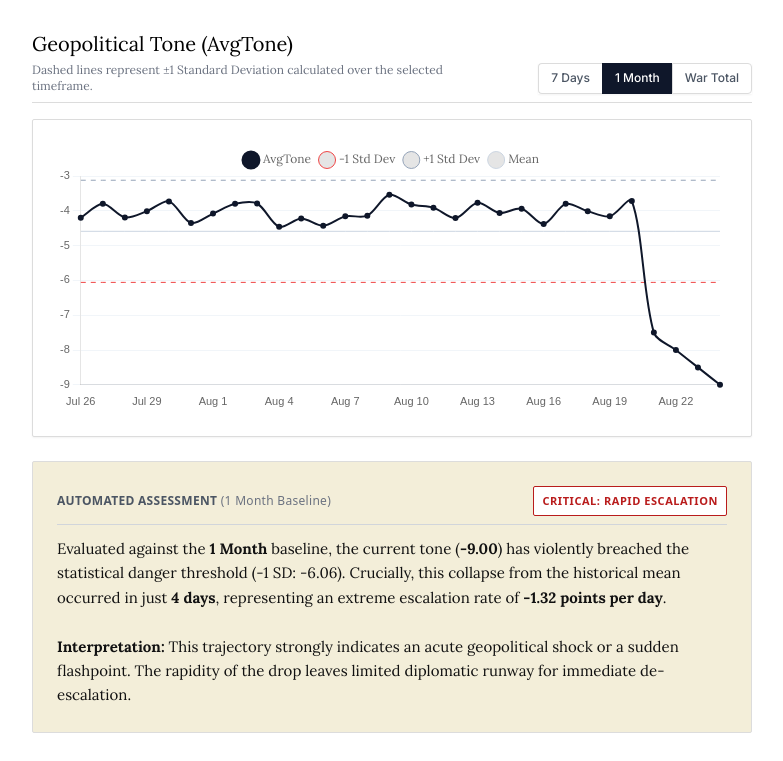
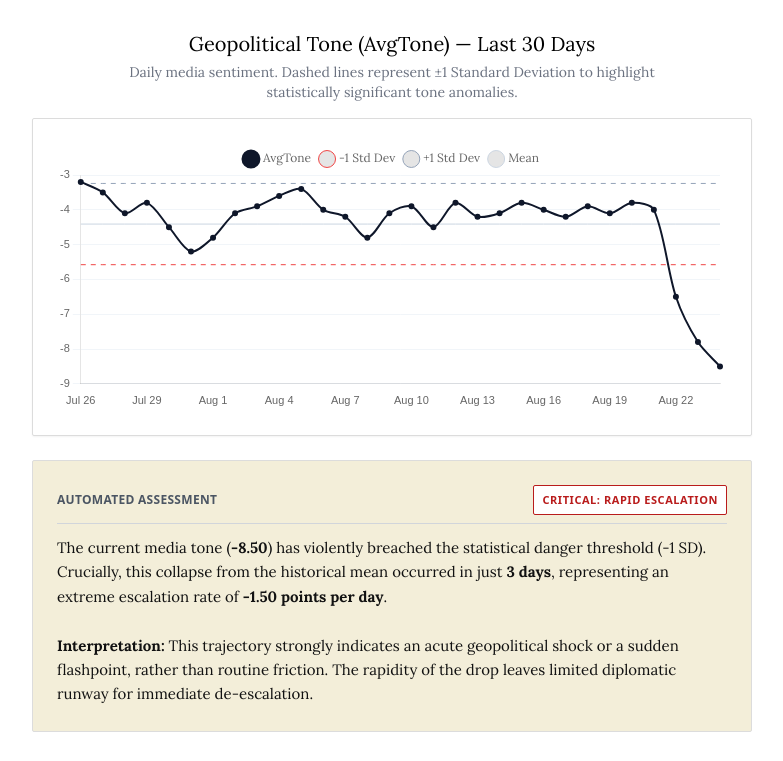
Before and after one commit to rubengf05/Geopol-tica, a website: page public/index.html in a window 1280 px wide. Shown: the part 103-864 px from the top of the page, without its empty margins (248-1031 px from the left). Drawn offline with nearby package versions, Linux system fonts and the light colour scheme.

Commit message:
Refactor index.html for improved structure and styles
Refactor HTML structure and update styles for better readability. Remove unused CSS classes and improve button styling.

```diff
--- a/public/index.html
+++ b/public/index.html
@@ -7,10 +7,10 @@
 <script src="https://cdn.tailwindcss.com"></script>
 <!-- Chart.js -->
 <script src="https://cdn.jsdelivr.net/npm/chart.js"></script>
-<!-- Google Fonts: Lora (Serif) & Inter (Sans) -->
+<!-- Google Fonts: Lora (Serif) -->
 <link rel="preconnect" href="https://fonts.googleapis.com">
 <link rel="preconnect" href="https://fonts.gstatic.com" crossorigin>
-<link href="https://fonts.googleapis.com/css2?family=Lora:ital,wght@0,400;0,500;0,600;0,700;1,400&family=Inter:wght@400;500;600&display=swap" rel="stylesheet">
+<link href="https://fonts.googleapis.com/css2?family=Lora:ital,wght@0,400;0,500;0,600;0,700;1,400&display=swap" rel="stylesheet">
 <style>
   /* Financial Times / Newspaper Aesthetic */
   body {
@@ -20,10 +20,9 @@
   }
 
   h1, h2, h3 { font-weight: 600; color: #000000; }
-  .font-sans { font-family: 'Inter', sans-serif; }
 
   .border-ft { border-color: #dcdcdc; }
-  .bg-ft-box { background-color: #f3eed9; }
+  .bg-ft-box { background-color: #f3eed9; } /* Classic FT paper tint */
 
   .news-card {
     border-bottom: 1px solid #dcdcdc;
@@ -36,23 +35,7 @@
   @keyframes pulse { 0%, 100% {opacity: 1;} 50% {opacity: 0.35;} }
   .status-ok { color: #059669; }
 
-  /* Time Toggle Buttons */
-  .time-btn {
-    font-family: 'Inter', sans-serif;
-    font-size: 0.75rem;
-    font-weight: 500;
-    padding: 0.35rem 0.75rem;
-    border: 1px solid #dcdcdc;
-    background: #fff;
-    color: #4b5563;
-    cursor: pointer;
-    transition: all 0.15s ease;
-  }
-  .time-btn:hover { background: #f3f4f6; }
-  .time-btn.active { background: #0f172a; color: #fff; border-color: #0f172a; }
-  .time-btn:first-child { border-top-left-radius: 4px; border-bottom-left-radius: 4px; }
-  .time-btn:last-child { border-top-right-radius: 4px; border-bottom-right-radius: 4px; }
-  .time-btn:not(:last-child) { border-right: none; }
+  button { font-family: -apple-system, BlinkMacSystemFont, 'Segoe UI', Roboto, sans-serif; }
 </style>
 </head>
 <body class="min-h-screen">
@@ -70,7 +53,7 @@
           <span class="w-2 h-2 rounded-full bg-current pulse-dot status-ok"></span>
           <span>Live</span>
         </span>
-        <button id="refreshBtn" class="px-3 py-1.5 rounded-sm border border-ft bg-white hover:bg-gray-50 transition time-btn" style="border-radius:4px;">
+        <button id="refreshBtn" class="px-3 py-1.5 rounded-sm border border-ft bg-white hover:bg-gray-50 transition">
           Refresh Data
         </button>
       </div>
@@ -83,33 +66,22 @@
 
   <!-- CHART SECTION -->
   <section class="flex flex-col items-center">
-
-    <!-- Title & Controls -->
-    <div class="w-full mb-4 flex flex-col sm:flex-row justify-between items-end gap-4 border-b border-ft pb-2">
-      <div>
-        <h2 class="text-xl mb-1">Geopolitical Tone (AvgTone)</h2>
-        <p class="text-xs text-gray-500 max-w-md">
-          Dashed lines represent ±1 Standard Deviation calculated over the selected timeframe.
-        </p>
-      </div>
-
-      <!-- Time Range Selector -->
-      <div class="flex shadow-sm" id="timeControls">
-        <button class="time-btn" data-days="7">7 Days</button>
-        <button class="time-btn active" data-days="30">1 Month</button>
-        <button class="time-btn" data-days="all">War Total</button>
-      </div>
+    <div class="w-full mb-4 text-center">
+      <h2 class="text-xl mb-1">Geopolitical Tone (AvgTone) — Last 30 Days</h2>
+      <p class="text-sm text-gray-500 max-w-xl mx-auto">
+        Daily media sentiment. Dashed lines represent ±1 Standard Deviation to highlight statistically significant tone anomalies.
+      </p>
     </div>
 
     <!-- Chart Container -->
-    <div class="w-full bg-white border border-ft p-4 sm:p-6 rounded-sm shadow-sm mb-6">
+    <div class="w-full bg-white border border-ft p-6 rounded-sm shadow-sm mb-6">
       <canvas id="iranChart" height="120"></canvas>
     </div>
 
-    <!-- Quantitative Analysis Box -->
+    <!-- Quantitative Analysis Box (Fully Automated) -->
     <div class="w-full bg-ft-box border border-ft p-6 rounded-sm text-sm">
       <div class="flex flex-col sm:flex-row sm:items-center justify-between mb-3 gap-2 border-b border-gray-300 pb-2">
-        <h3 class="font-bold uppercase tracking-wide text-xs font-sans text-gray-600">Automated Assessment <span id="assessmentPeriod" class="normal-case font-normal text-gray-500">(1 Month Baseline)</span></h3>
+        <h3 class="font-bold uppercase tracking-wide text-xs font-sans text-gray-600">Automated Assessment</h3>
         <span id="statusBadge" class="font-bold font-sans text-[11px] px-2 py-1 rounded-sm border bg-white tracking-wider">
           <!-- JS will inject badge here -->
         </span>
@@ -138,40 +110,23 @@
 </main>
 
 <script>
-  let chartInstance = null;
-  let fullHistoricalData = [];
+  // ==========================================
+  // 1. DATA
+  // ==========================================
 
-  // ==========================================
-  // 1. DATA GENERATION (MOCKING payload.iranExtended14d)
-  // ==========================================
-  // En tu app real, reemplazarás esto por: fullHistoricalData = payload.iranExtended14d;
+  const labels = Array.from({length: 30}, (_, i) => {
+    const d = new Date();
+    d.setDate(d.getDate() - (29 - i));
+    return d.toLocaleDateString('en-US', { month: 'short', day: 'numeric' });
+  });
 
-  function generateMockData() {
-    const data = [];
-    const today = new Date();
-    const totalDays = 205; // ~ Desde Feb 2026 hasta Agosto 2026
-
-    for (let i = totalDays; i >= 0; i--) {
-      const d = new Date(today);
-      d.setDate(d.getDate() - i);
-      const dateStr = d.toLocaleDateString('en-US', { month: 'short', day: 'numeric' });
-
-      let tone;
-      if (i <= 3) {
-        // Los últimos 3 días caen drásticamente (Crisis actual)
-        tone = -7.5 - (3 - i) * 0.5; // -7.5, -8.0, -8.5
-      } else if (i > 3 && i <= 30) {
-        // El último mes era tenso pero estable (-3.5 a -4.5)
-        tone = -4.0 + (Math.random() * 1 - 0.5);
-      } else {
-        // Histórico de la guerra fluctuante, medias de -2.5 a -3.5
-        tone = -3.0 + (Math.sin(i / 10) * 1.5) + (Math.random() * 0.5);
-      }
-
-      data.push({ date: dateStr, tone: parseFloat(tone.toFixed(2)) });
-    }
-    return data;
-  }
+  // MOCK DATA: Notice how the last 3 days drop heavily to trigger the "CRITICAL" state.
+  // Change the last 3 values to -4.0 to see the assessment change to "STABLE".
+  const iranTimelineData = [
+    -3.2, -3.5, -4.1, -3.8, -4.5, -5.2, -4.8, -4.1, -3.9, -3.6,
+    -3.4, -4.0, -4.2, -4.8, -4.1, -3.9, -4.5, -3.8, -4.2, -4.1,
+    -3.8, -4.0, -4.2, -3.9, -4.1, -3.8, -4.0, -6.5, -7.8, -8.5
+  ];
 
   const iranNewsData = [
     { title: "Regional Tensions Escalate Following Border Incident", source: "Global News Wire", url: "#", date: "2 hours ago" },
@@ -182,10 +137,11 @@
   // ==========================================
   // 2. MATH: CALCULATE MEAN & STANDARD DEVIATION
   // ==========================================
-  function calculateStats(dataArray) {
-    const n = dataArray.length;
-    const mean = dataArray.reduce((acc, val) => acc + val, 0) / n;
-    const variance = dataArray.reduce((acc, val) => acc + Math.pow(val - mean, 2), 0) / n;
+
+  function calculateStats(data) {
+    const n = data.length;
+    const mean = data.reduce((a, b) => a + b, 0) / n;
+    const variance = data.reduce((a, b) => a + Math.pow(b - mean, 2), 0) / n;
     const stdDev = Math.sqrt(variance);
     return { mean, stdDev };
   }
@@ -193,134 +149,119 @@
   // ==========================================
   // 3. DYNAMIC INTERPRETATION ENGINE
   // ==========================================
-  function analyzeCurrentSituation(tones, mean, stdDev, periodLabel) {
-    const currentTone = tones[tones.length - 1];
+
+  function analyzeCurrentSituation(data, mean, stdDev) {
+    const currentTone = data[data.length - 1];
     const lowerThreshold = mean - stdDev;
     const upperThreshold = mean + stdDev;
 
     let daysToDrop = 0;
-    let velocity = 0;
+    let velocity = 0; // Derivative: Points per day
 
+    // Calculate how many days since the tone was last at/above the mean
     if (currentTone < mean) {
-      for (let i = tones.length - 2; i >= 0; i--) {
-        if (tones[i] >= mean) {
-          daysToDrop = (tones.length - 1) - i;
-          velocity = Math.abs((tones[i] - currentTone) / daysToDrop);
+      for (let i = data.length - 2; i >= 0; i--) {
+        if (data[i] >= mean) {
+          daysToDrop = (data.length - 1) - i;
+          velocity = Math.abs((data[i] - currentTone) / daysToDrop);
           break;
         }
       }
     }
 
-    let statusLabel, badgeColorClass, assessmentText;
+    // Determine the state dynamically based on thresholds and velocity
+    let statusLabel = "";
+    let badgeColorClass = "";
+    let assessmentText = "";
 
     if (currentTone <= lowerThreshold) {
       if (daysToDrop > 0 && daysToDrop <= 5) {
+        // STATE: RAPID ESCALATION
         statusLabel = "CRITICAL: RAPID ESCALATION";
         badgeColorClass = "text-red-700 border-red-700";
         assessmentText = `
-          Evaluated against the <strong>${periodLabel}</strong> baseline, the current tone (<strong>${currentTone.toFixed(2)}</strong>) has violently breached the statistical danger threshold (-1 SD: ${lowerThreshold.toFixed(2)}).
+          The current media tone (<strong>${currentTone.toFixed(2)}</strong>) has violently breached the statistical danger threshold (-1 SD).
           Crucially, this collapse from the historical mean occurred in just <strong>${daysToDrop} days</strong>, representing an extreme escalation rate of <strong>-${velocity.toFixed(2)} points per day</strong>.
           <br><br>
-          <strong>Interpretation:</strong> This trajectory strongly indicates an acute geopolitical shock or a sudden flashpoint. The rapidity of the drop leaves limited diplomatic runway for immediate de-escalation.
+          <strong>Interpretation:</strong> This trajectory strongly indicates an acute geopolitical shock or a sudden flashpoint, rather than routine friction. The rapidity of the drop leaves limited diplomatic runway for immediate de-escalation.
         `;
       } else {
+        // STATE: CHRONIC DETERIORATION
         statusLabel = "HIGH RISK: CHRONIC DETERIORATION";
         badgeColorClass = "text-orange-700 border-orange-700";
         assessmentText = `
-          The current media tone (<strong>${currentTone.toFixed(2)}</strong>) sits deeply below the -1 SD threshold for the <strong>${periodLabel}</strong>.
+          The current media tone (<strong>${currentTone.toFixed(2)}</strong>) sits deeply below the -1 SD threshold.
           However, reaching this state took <strong>${daysToDrop || '>5'} days</strong> with a slower drift of <strong>-${velocity.toFixed(2)} pts/day</strong>.
           <br><br>
-          <strong>Interpretation:</strong> We are observing a structural, slow-burning degradation of the geopolitical environment. Prolonged exposure at these levels often precedes major structural shifts.
+          <strong>Interpretation:</strong> We are observing a structural, slow-burning degradation of the geopolitical environment. While not a sudden shock, prolonged exposure at these levels often precedes major structural shifts or hardline policy changes.
         `;
       }
     } else if (currentTone < mean && currentTone > lowerThreshold) {
+      // STATE: ELEVATED TENSION
       statusLabel = "WARNING: ELEVATED TENSION";
       badgeColorClass = "text-amber-600 border-amber-600";
       assessmentText = `
-        Sentiment currently reads at <strong>${currentTone.toFixed(2)}</strong>, trending below the <strong>${periodLabel}</strong> baseline of ${mean.toFixed(2)}, but it has not yet breached the critical -1 SD threshold.
+        Sentiment currently reads at <strong>${currentTone.toFixed(2)}</strong>, trending below the historical baseline of ${mean.toFixed(2)}, but it has not yet breached the critical -1 SD threshold.
         <br><br>
-        <strong>Interpretation:</strong> The environment is experiencing elevated diplomatic friction. The situation requires monitoring, but currently lacks the mathematical momentum to be classified as an acute crisis.
+        <strong>Interpretation:</strong> The environment is experiencing elevated diplomatic friction or localized negative coverage. The situation requires monitoring, but currently lacks the mathematical momentum to be classified as an acute crisis.
       `;
     } else if (currentTone >= mean && currentTone <= upperThreshold) {
+      // STATE: STABLE
       statusLabel = "STABLE: BASELINE NORMALITY";
       badgeColorClass = "text-emerald-700 border-emerald-700";
       assessmentText = `
-        The current tone (<strong>${currentTone.toFixed(2)}</strong>) is hovering comfortably within normal statistical parameters for the <strong>${periodLabel}</strong> (Mean: ${mean.toFixed(2)} ± ${stdDev.toFixed(2)}).
+        The current tone (<strong>${currentTone.toFixed(2)}</strong>) is hovering comfortably within normal statistical parameters (Mean: ${mean.toFixed(2)} ± ${stdDev.toFixed(2)}).
         <br><br>
-        <strong>Interpretation:</strong> Media sentiment reflects routine regional activity. No significant anomalies or acute geopolitical risks are currently detected in this timeframe.
+        <strong>Interpretation:</strong> Media sentiment reflects routine regional activity. No significant anomalies or acute geopolitical risks are currently detected in the data stream.
       `;
     } else {
+      // STATE: POSITIVE/DE-ESCALATION
       statusLabel = "POSITIVE: DE-ESCALATION";
       badgeColorClass = "text-blue-700 border-blue-700";
       assessmentText = `
-        Remarkably, the current tone (<strong>${currentTone.toFixed(2)}</strong>) has broken above the +1 SD threshold for the <strong>${periodLabel}</strong>.
+        Remarkably, the current tone (<strong>${currentTone.toFixed(2)}</strong>) has broken above the +1 SD threshold.
         <br><br>
-        <strong>Interpretation:</strong> This signifies an unusually positive shift in media coverage, strongly pointing toward successful diplomatic breakthroughs or structural de-escalation.
+        <strong>Interpretation:</strong> This signifies an unusually positive shift in media coverage, strongly pointing toward successful diplomatic breakthroughs, structural de-escalation, or highly favorable regional developments.
       `;
     }
 
+    // Inject into DOM
     const badgeElement = document.getElementById('statusBadge');
     badgeElement.innerText = statusLabel;
     badgeElement.className = `font-bold font-sans text-[11px] px-2 py-1 rounded-sm border bg-white tracking-wider ${badgeColorClass}`;
 
-    document.getElementById('assessmentPeriod').innerText = `(${periodLabel} Baseline)`;
     document.getElementById('derivativeAnalysis').innerHTML = assessmentText;
   }
 
   // ==========================================
-  // 4. RENDER / UPDATE CHART
+  // 4. RENDER CHART
   // ==========================================
-  function updateView(days) {
-    // 1. Filter Data based on selected days
-    let slicedData;
-    let periodLabel;
 
-    if (days === 'all') {
-      slicedData = fullHistoricalData;
-      periodLabel = "War Total (Since Feb '26)";
-    } else {
-      slicedData = fullHistoricalData.slice(-parseInt(days));
-      periodLabel = days === '7' ? "7-Day" : "1 Month";
-    }
+  function renderChart() {
+    const ctx = document.getElementById('iranChart').getContext('2d');
+    const { mean, stdDev } = calculateStats(iranTimelineData);
 
-    const labels = slicedData.map(d => d.date);
-    const tones = slicedData.map(d => d.tone);
+    // Execute Dynamic Assessment
+    analyzeCurrentSituation(iranTimelineData, mean, stdDev);
 
-    // 2. Calculate Stats for THIS specific slice
-    const { mean, stdDev } = calculateStats(tones);
+    const meanLine = iranTimelineData.map(() => mean);
+    const lowerStdDevLine = iranTimelineData.map(() => mean - stdDev);
+    const upperStdDevLine = iranTimelineData.map(() => mean + stdDev);
 
-    // 3. Run Analysis
-    analyzeCurrentSituation(tones, mean, stdDev, periodLabel);
-
-    // 4. Prepare Chart Lines
-    const meanLine = tones.map(() => mean);
-    const lowerStdDevLine = tones.map(() => mean - stdDev);
-    const upperStdDevLine = tones.map(() => mean + stdDev);
-
-    // 5. Draw Chart (Destroy old one if exists to prevent glitches)
-    const ctx = document.getElementById('iranChart').getContext('2d');
-    if (chartInstance) {
-      chartInstance.destroy();
-    }
-
-    // Determine point radius (smaller for 'all' to avoid clutter)
-    const pRadius = days === 'all' ? 0 : (days === '7' ? 4 : 2);
-    const pBorder = days === 'all' ? 1 : 2;
-
-    chartInstance = new Chart(ctx, {
+    new Chart(ctx, {
       type: 'line',
       data: {
         labels: labels,
         datasets: [
           {
             label: 'AvgTone',
-            data: tones,
+            data: iranTimelineData,
             borderColor: '#0f172a',
-            borderWidth: pBorder,
+            borderWidth: 2,
             tension: 0.3,
             fill: false,
             pointBackgroundColor: '#0f172a',
-            pointRadius: pRadius,
+            pointRadius: 2,
             pointHoverRadius: 5
           },
           {
@@ -367,27 +308,18 @@
           }
         },
         scales: {
-          x: {
-            grid: { display: false },
-            ticks: { maxTicksLimit: days === 'all' ? 12 : 10, font: { family: "sans-serif", size: 11 } }
-          },
-          y: {
-            grid: { color: '#f1f5f9' },
-            ticks: { font: { family: "sans-serif", size: 11 } }
-          }
+          x: { grid: { display: false }, ticks: { maxTicksLimit: 10, font: { family: "sans-serif", size: 11 } } },
+          y: { grid: { color: '#f1f5f9' }, ticks: { font: { family: "sans-serif", size: 11 } } }
         }
       }
     });
   }
 
   // ==========================================
-  // 5. INITIALIZATION
+  // 5. RENDER NEWS
   // ==========================================
-  document.addEventListener("DOMContentLoaded", () => {
-    // Generar datos (En producción: fullHistoricalData = payload.iranExtended14d)
-    fullHistoricalData = generateMockData();
 
-    // Renderizar noticias
+  function renderNews() {
     const container = document.getElementById('newsContainer');
     container.innerHTML = iranNewsData.map(news => `
       <a href="${news.url}" target="_blank" rel="noopener" class="news-card block py-4 group">
@@ -398,23 +330,11 @@
         <div class="text-sm text-gray-600 mt-1">${news.source}</div>
       </a>
     `).join('');
+  }
 
-    // Iniciar con 30 días
-    updateView('30');
-
-    // Event Listeners para los botones de tiempo
-    const timeBtns = document.querySelectorAll('.time-btn');
-    timeBtns.forEach(btn => {
-      btn.addEventListener('click', (e) => {
-        // Update active class
-        timeBtns.forEach(b => b.classList.remove('active'));
-        e.target.classList.add('active');
-
-        // Update Chart
-        const days = e.target.getAttribute('data-days');
-        updateView(days);
-      });
-    });
+  document.addEventListener("DOMContentLoaded", () => {
+    renderChart();
+    renderNews();
   });
 </script>
 </body>
```
